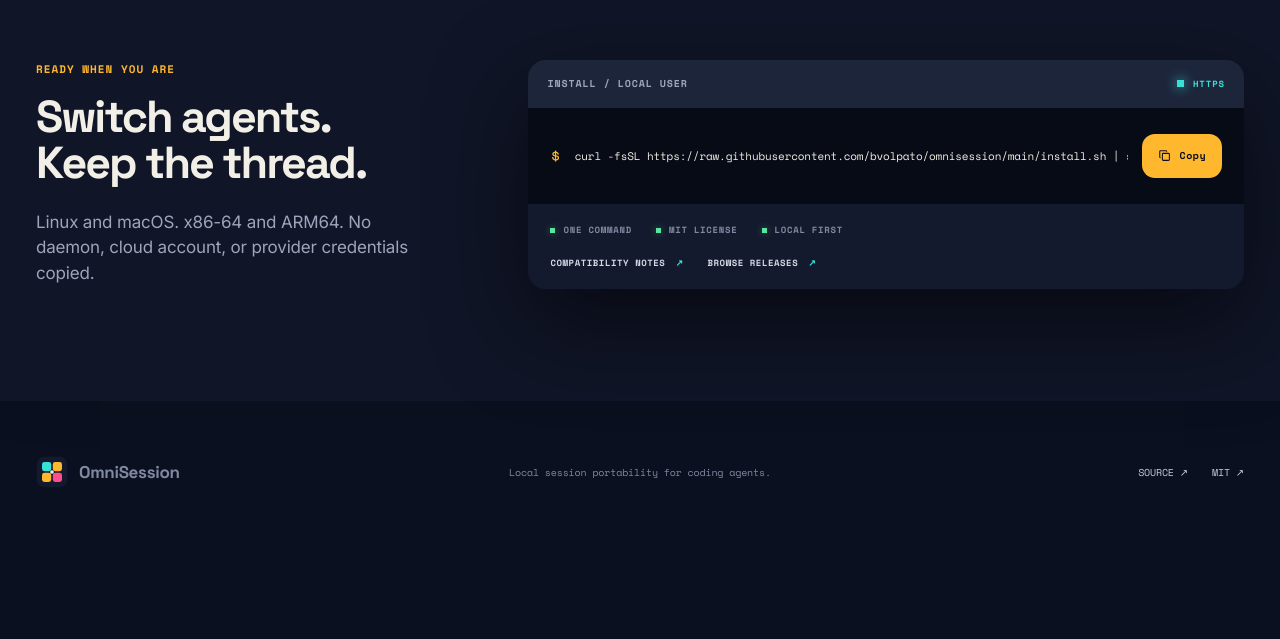
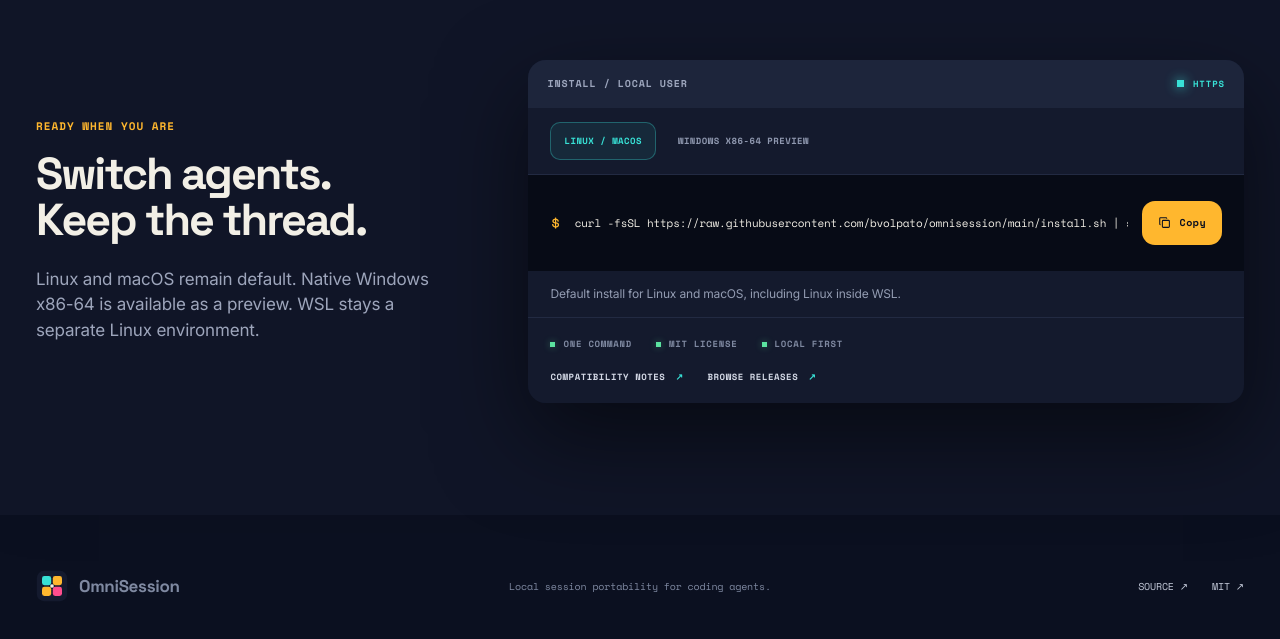
Before and after one commit to bvolpato/omnisession, a Next.js app in the folder website/: page / in a window 1280 px wide. Shown: the part 5042-5681 px from the top of the page. Before the commit the page ends 5585 px from the top, so only its background shows below. Built offline with nearby package versions, Linux system fonts and the light colour scheme.

Commit message:
[website] add Windows install selector (#58)

```diff
--- a/website/app/globals.css
+++ b/website/app/globals.css
@@ -266,9 +266,14 @@
 .install-section { margin-top: 38px; padding-block: 112px; background: rgba(20, 26, 46, 0.55); box-shadow: 0 -20px 65px rgba(0, 0, 0, 0.15); }
 .install { display: grid; grid-template-columns: minmax(320px, 0.72fr) minmax(540px, 1.28fr); gap: 90px; align-items: center; }
 .install-copy > p:last-child { max-width: 500px; margin: 24px 0 0; color: var(--muted); }
+.install-tabs { display: flex; gap: 8px; padding: 14px 22px; border-bottom: 1px solid var(--border); }
+.install-tabs button { min-height: 38px; padding: 0 13px; border: 1px solid transparent; border-radius: 10px; background: transparent; color: #8f98af; font-family: var(--font-label); font-size: 9px; font-weight: 700; letter-spacing: 0.05em; text-transform: uppercase; cursor: pointer; }
+.install-tabs button:hover { color: var(--text); }
+.install-tabs button.active { border-color: rgba(56, 225, 214, 0.32); background: rgba(56, 225, 214, 0.08); color: var(--secondary); }
 .install-command { min-height: 96px; display: grid; grid-template-columns: auto minmax(0, 1fr) auto; gap: 14px; align-items: center; padding: 20px 22px; background: #070b16; }
 .install-command > span { color: var(--primary); font-family: var(--font-label); }
 .install-command code { overflow-x: auto; color: var(--text); font-size: 11px; white-space: nowrap; scrollbar-width: thin; }
+.install-platform-note { margin: 0; padding: 14px 22px; border-bottom: 1px solid var(--border); color: #939cb2; font-size: 12px; }
 .copy-command { min-height: 44px; display: inline-flex; gap: 8px; align-items: center; padding: 0 16px; border: 0; border-radius: 13px; background: var(--primary); color: #0b1020; font-family: var(--font-label); font-size: 10px; font-weight: 700; letter-spacing: 0.05em; cursor: pointer; }
 .copy-command:hover { background: #ffc24d; box-shadow: 0 0 22px rgba(255, 183, 46, 0.26); }
 .copy-command svg { width: 14px; height: 14px; fill: none; stroke: currentColor; stroke-width: 1.2; }
@@ -358,6 +363,8 @@
   .integrity-points { grid-template-columns: 1fr; }
   .integrity-points article { min-height: 150px; }
   .install-section { padding-block: 88px; }
+  .install-tabs { overflow-x: auto; padding-inline: 16px; scrollbar-width: thin; }
+  .install-tabs button { flex: 0 0 auto; }
   .install-command { grid-template-columns: auto minmax(0, 1fr); }
   .install-command .copy-command { grid-column: 1 / -1; justify-content: center; }
   .install-meta { flex-wrap: wrap; gap: 12px 20px; padding-block: 16px; }
--- /dev/null
+++ b/website/app/install-command.tsx
@@ -0,0 +1,83 @@
+"use client";
+
+import { useState, type KeyboardEvent } from "react";
+
+import { CopyInstallCommand } from "./copy-install-command";
+
+const installers = {
+  unix: {
+    command: "curl -fsSL https://raw.githubusercontent.com/bvolpato/omnisession/main/install.sh | sh",
+    label: "Linux / macOS",
+    prompt: "$",
+  },
+  windows: {
+    command: "irm https://raw.githubusercontent.com/bvolpato/omnisession/main/install.ps1 | iex",
+    label: "Windows x86-64 Preview",
+    prompt: "PS>",
+  },
+} as const;
+
+type Platform = keyof typeof installers;
+const platforms = Object.keys(installers) as Platform[];
+
+export function InstallCommand() {
+  const [platform, setPlatform] = useState<Platform>("unix");
+  const installer = installers[platform];
+
+  function selectFromKeyboard(event: KeyboardEvent<HTMLButtonElement>, current: Platform) {
+    const currentIndex = platforms.indexOf(current);
+    const nextIndex = event.key === "ArrowRight"
+      ? (currentIndex + 1) % platforms.length
+      : event.key === "ArrowLeft"
+        ? (currentIndex - 1 + platforms.length) % platforms.length
+        : event.key === "Home"
+          ? 0
+          : event.key === "End"
+            ? platforms.length - 1
+            : null;
+
+    if (nextIndex === null) return;
+    event.preventDefault();
+    const next = platforms[nextIndex];
+    setPlatform(next);
+    document.getElementById(`install-tab-${next}`)?.focus();
+  }
+
+  return (
+    <>
+      <div aria-label="Installation platform" className="install-tabs" role="tablist">
+        {platforms.map((id) => (
+          <button
+            aria-controls="install-command-panel"
+            aria-selected={platform === id}
+            className={platform === id ? "active" : undefined}
+            id={`install-tab-${id}`}
+            key={id}
+            onClick={() => setPlatform(id)}
+            onKeyDown={(event) => selectFromKeyboard(event, id)}
+            role="tab"
+            tabIndex={platform === id ? 0 : -1}
+            type="button"
+          >
+            {installers[id].label}
+          </button>
+        ))}
+      </div>
+      <div
+        aria-labelledby={`install-tab-${platform}`}
+        className="install-command"
+        id="install-command-panel"
+        role="tabpanel"
+      >
+        <span>{installer.prompt}</span>
+        <code>{installer.command}</code>
+        <CopyInstallCommand command={installer.command} key={platform} />
+      </div>
+      <p className="install-platform-note">
+        {platform === "unix"
+          ? "Default install for Linux and macOS, including Linux inside WSL."
+          : "Native Windows preview. Installer and shims are CI-tested; provider fidelity remains provisional."}
+      </p>
+    </>
+  );
+}
--- a/website/app/page.tsx
+++ b/website/app/page.tsx
@@ -1,8 +1,7 @@
-import { CopyInstallCommand } from "./copy-install-command";
+import { InstallCommand } from "./install-command";
 import { providers } from "./providers.generated";
 
 const basePath = process.env.NEXT_PUBLIC_BASE_PATH ?? "";
-const installCommand = "curl -fsSL https://raw.githubusercontent.com/bvolpato/omnisession/main/install.sh | sh";
 const compatibilityUrl = "https://github.com/bvolpato/omnisession/blob/main/docs/COMPATIBILITY.md";
 const releasesUrl = "https://github.com/bvolpato/omnisession/releases";
 
@@ -246,11 +245,11 @@
           <div className="install-copy">
             <p className="kicker kicker-amber">READY WHEN YOU ARE</p>
             <h2>Switch agents.<br />Keep the thread.</h2>
-            <p>Linux and macOS. x86-64 and ARM64. No daemon, cloud account, or provider credentials copied.</p>
+            <p>Linux and macOS remain default. Native Windows x86-64 is available as a preview. WSL stays a separate Linux environment.</p>
           </div>
           <div className="install-panel">
             <PanelHead label="INSTALL / LOCAL USER" state="HTTPS" tone="cyan" />
-            <div className="install-command"><span>$</span><code>{installCommand}</code><CopyInstallCommand command={installCommand} /></div>
+            <InstallCommand />
             <div className="install-meta"><span>ONE COMMAND</span><span>MIT LICENSE</span><span>LOCAL FIRST</span></div>
             <div className="install-links">
               <a className="text-link" href={compatibilityUrl}>Compatibility notes <span>↗</span></a>
```
Also changed, not shown: 4 other files (tests, documents, lock files or other folders).
